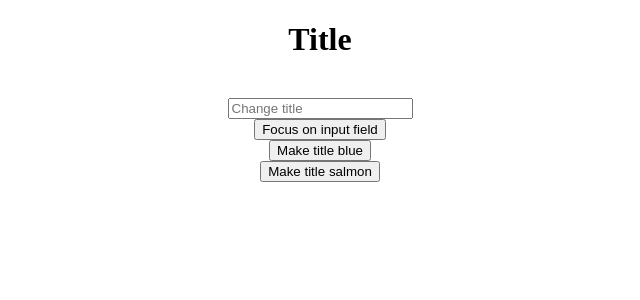
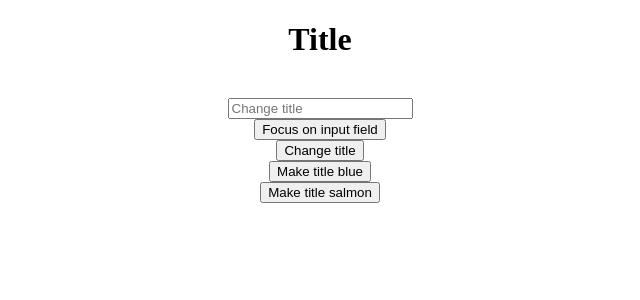
Before and after one commit to 433MHz/vue-learning-20-04-2021, a Vue app: page / in a window 1280 px wide. Shown: the top 300 px of the page, without its empty margins (320-960 px from the left). Built offline with nearby package versions, Linux system fonts and the light colour scheme.

Commit message:
Getting value from input using $refs

```diff
--- a/src/components/learning.vue
+++ b/src/components/learning.vue
@@ -4,6 +4,7 @@
     <input type="text" placeholder="Change title" ref="input"><br>
 
     <button @click="focusOnInput">Focus on input field</button><br>
+    <button @click="changeTitle">Change title</button><br>
     <button @click="makeTitleBlue">Make title blue</button><br>
     <button @click="makeTitleSalmon">Make title salmon</button>
 </template>
@@ -30,6 +31,10 @@ export default {
         makeTitleBlue(){
             this.$refs.title.classList.add('first')
             this.$refs.title.classList.remove('second')
+        },
+
+        changeTitle(){
+            this.title = this.$refs.input.value
         }
         }
 }
```
